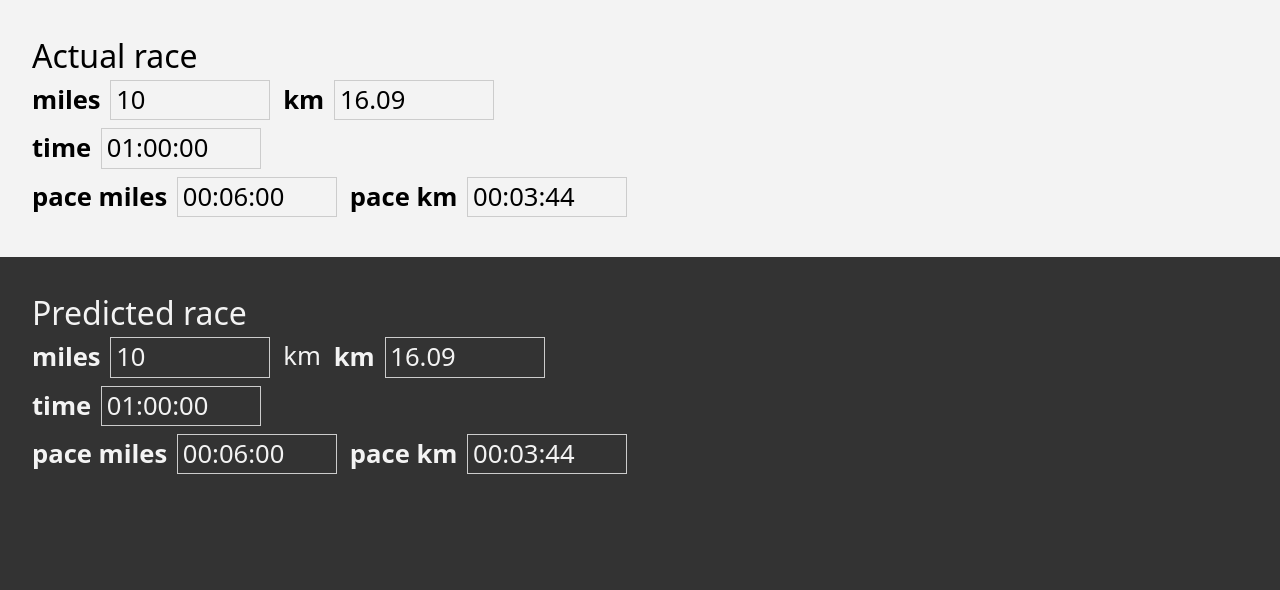
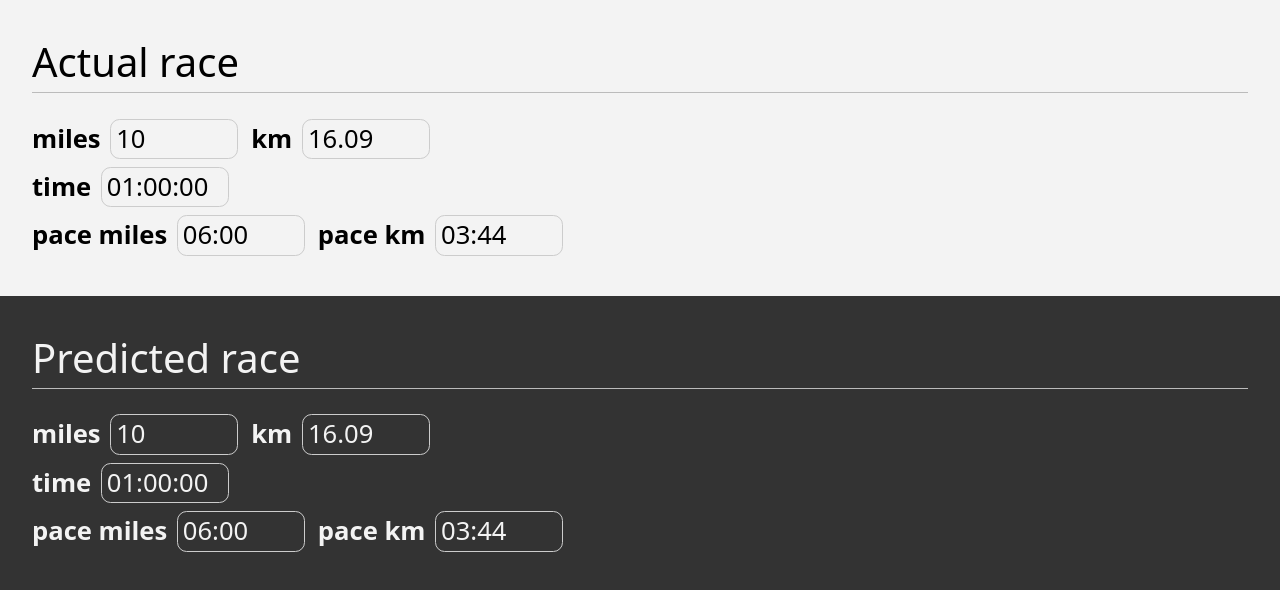
Before and after one commit to jamiekowalski/pace-conversion, a SvelteKit app: page / in a window 1280 px wide. Shown: the top 590 px of the page. Built offline with nearby package versions, Linux system fonts and the light colour scheme.

Commit message:
More style improvements

```diff
--- a/src/lib/InputNormalizeOnBlur.svelte
+++ b/src/lib/InputNormalizeOnBlur.svelte
@@ -37,7 +37,8 @@
   input {
     border: 1px solid #ccc;
     padding: 0rem 0.3rem;
-    width: 10rem;
+    width: 8rem;
+    border-radius: 0.6rem;
   }
   label {
     font-weight: bold;
--- a/src/lib/TimeInput.svelte
+++ b/src/lib/TimeInput.svelte
@@ -18,7 +18,7 @@
     const minutes = Math.floor(remaining_seconds / MINUTE_IN_SECONDS)
     remaining_seconds = Math.round(remaining_seconds - minutes * MINUTE_IN_SECONDS)
 
-    return [hours, minutes, remaining_seconds]
+    return withHours ? [hours, minutes, remaining_seconds] : [minutes, remaining_seconds]
   }
 
   function secondsToString(seconds: number) {
--- a/src/routes/+page.svelte
+++ b/src/routes/+page.svelte
@@ -92,7 +92,6 @@ bind:value={distance2miles}
   fromString={parseFloat}
 />
 
-km
 <InputNormalizeOnBlur
 name="km"
 bind:value={
@@ -147,7 +146,9 @@ form {
 }
 
 h2 {
-  font-size: 2rem;
+  font-size: 2.5rem;
+  margin-bottom: 1.6rem;
+  border-bottom: 1px solid #bbb;
 }
 
 .segment {
```
